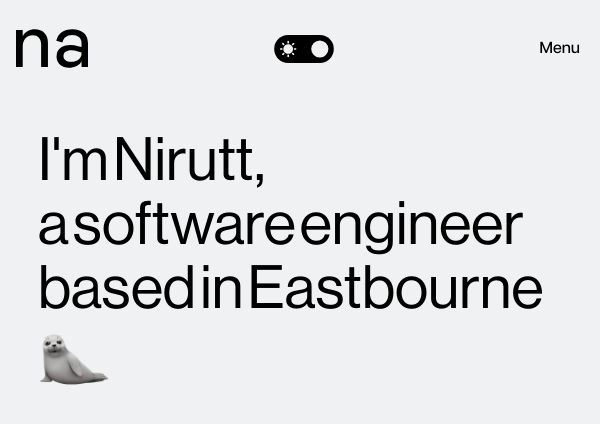
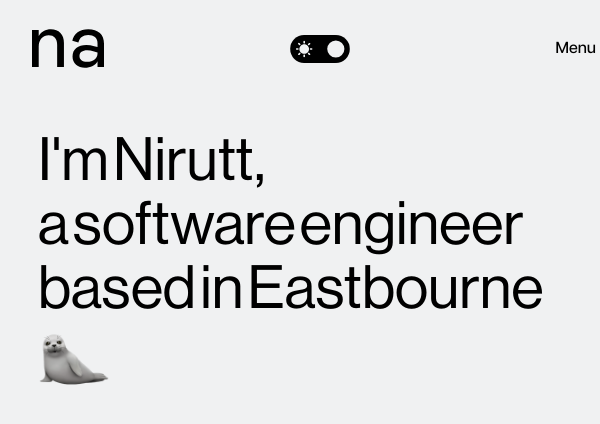
Before and after one commit to niruttanstee/portfolio, a plain HTML site: page index.html in a window 600 px wide. Drawn offline with nearby package versions, Linux system fonts and the light colour scheme.

```diff
--- a/styles.css
+++ b/styles.css
@@ -214,7 +214,9 @@ border-radius: 5px;
     .navigation-bar {
         padding-top: 1.5rem;
         margin: 0;
-        padding-left: 1rem;
+        padding-left: 2rem;
+        padding-right: 2rem;
+
     }
     .navigation-wrapper {
         width: 100vw;
```
Also changed, not shown: 1 other file.
